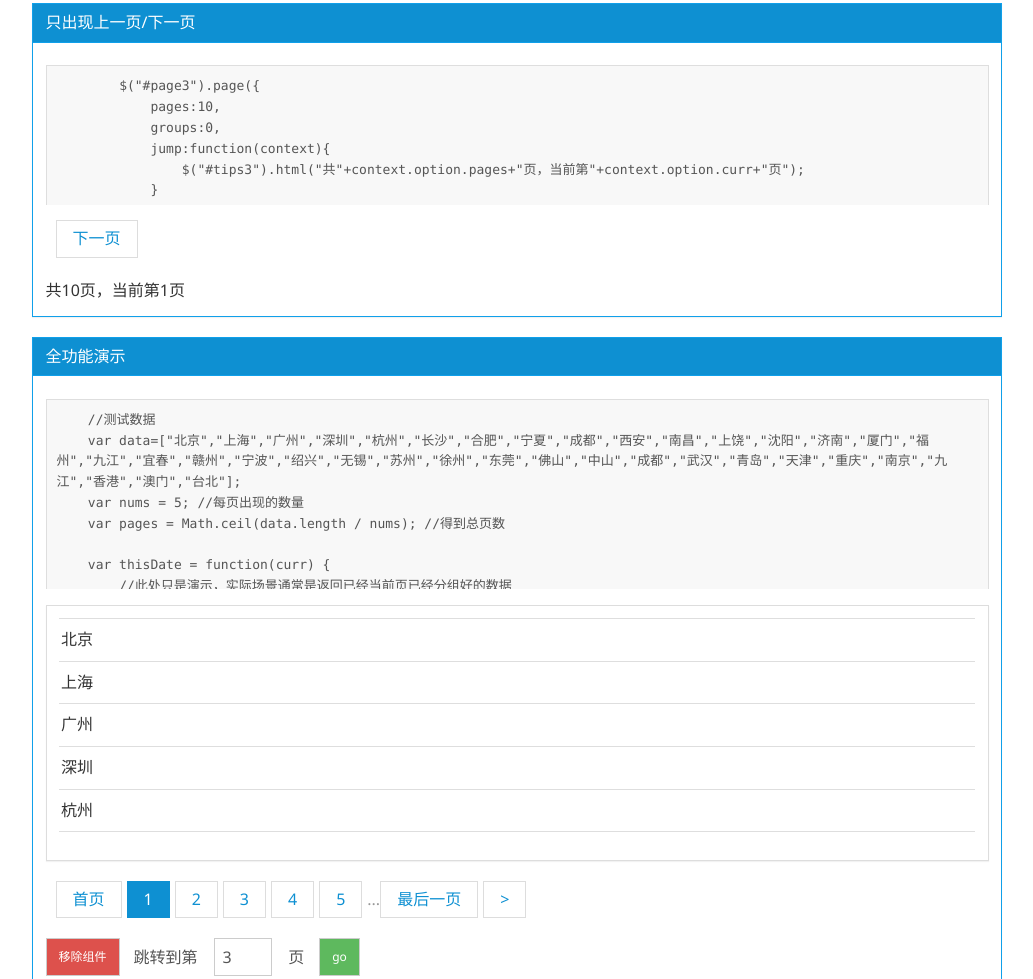
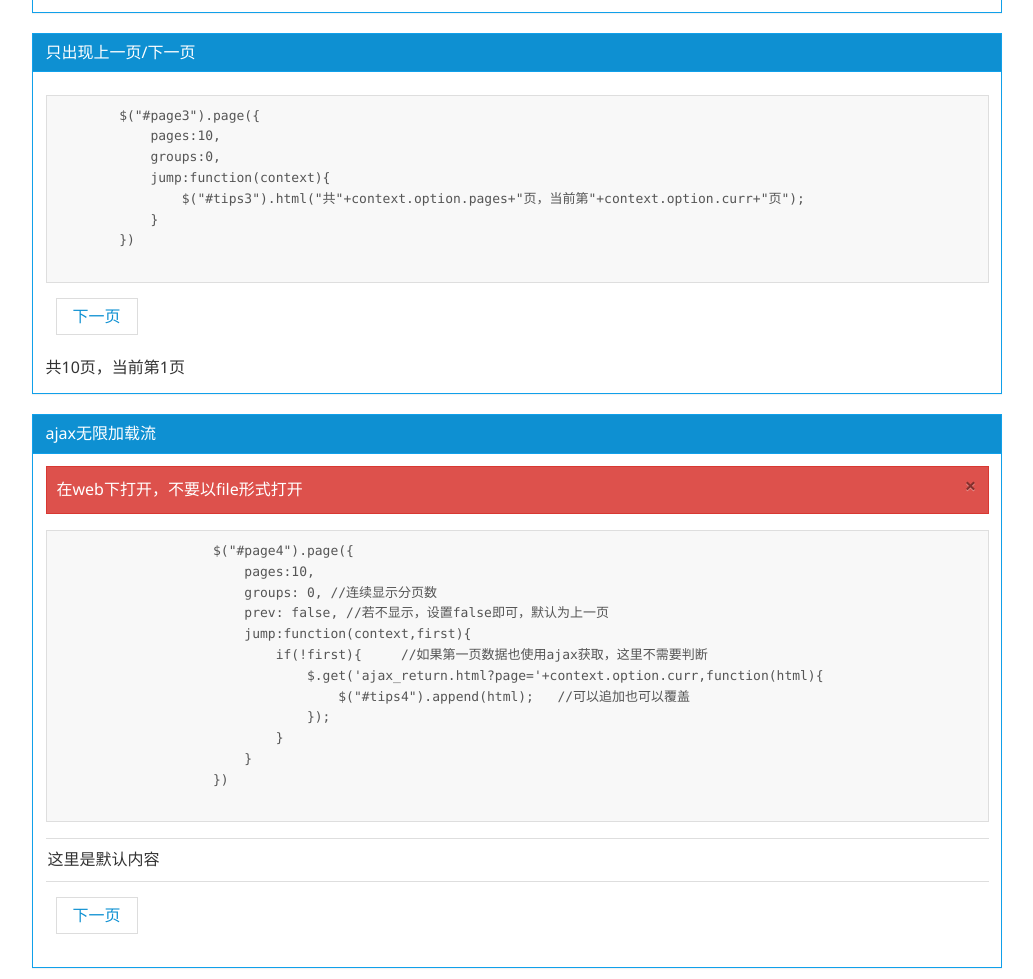
Before and after one commit to lscho/am-page, a plain HTML site: page docs/demo.html in a window 1280 px wide. Shown: the part 861-1840 px from the top of the page, without its empty margins (123-1156 px from the left). Drawn offline with Linux system fonts and the light colour scheme.

Commit message:
add ajax demo

```diff
--- a/dlist/amazeui.page.js
+++ b/dlist/amazeui.page.js
@@ -106,13 +106,16 @@
 
 	page.prototype._jump=function(){
 		if(this.option.jump){
+			this.$element.trigger('jump.page.amui');
 			this.option.jump(this,this.first);
 		}
 		this.first=false;
 	}
 
 	page.prototype.remove=function(callback){
+		this.$element.trigger('remove.page.amui');
 		this.$element.remove();
+		this.$element.trigger('removed.page.amui');
 		if(callback)callback();
 	}
 
@@ -130,8 +133,13 @@
 			});
 		}
 	});
-	if($("[data-am-page]").length>1){
-		console.log($("[data-am-page]"))
-	}
-
+	/*
+	$(function(){
+		if($("[data-am-page]").length>0){
+			var $element=$("[data-am-page]");
+			console.log(typeof $element.data('am-page'))
+			//$element.page(JSON.parse());
+		}
+	})
+	*/
 }(jQuery);
--- a/docs/demo.html
+++ b/docs/demo.html
@@ -18,11 +18,9 @@
     <div class="am-panel am-panel-primary">
         <div class="am-panel-hd">Data API示例</div>
         <div class="am-panel-bd">
-            <div style="overflow-y: auto;max-height: 100px;">
                 <pre>
             &lt;div data-am-page="{pages:10}"&gt;&lt;/div&gt;
                 </pre>
-            </div>
             <div data-am-page="{pages:10}">
 
             </div>
@@ -33,9 +31,7 @@
     <div class="am-panel am-panel-primary">
         <div class="am-panel-hd">普通示例</div>
         <div class="am-panel-bd">
-            <div style="overflow-y: auto;max-height: 100px;">
                 <pre>$("#page1").page({pages:10});</pre>
-            </div>
             <div id="page1">
 
             </div>
@@ -45,7 +41,6 @@
     <div class="am-panel am-panel-primary">
         <div class="am-panel-hd">自定义文本并设置分页显示数量</div>
         <div class="am-panel-bd">
-            <div style="overflow-y: auto;max-height: 180px;">
                 <pre>
         $("#page2").page({
             pages:10,
@@ -56,7 +51,6 @@
             groups: 3, //连续显示分页数
         });
                 </pre>
-            </div>
             <div id="page2">
 
             </div>
@@ -66,7 +60,6 @@
     <div class="am-panel am-panel-primary">
         <div class="am-panel-hd">只出现上一页/下一页</div>
         <div class="am-panel-bd">
-            <div style="overflow-y: auto;max-height: 150px;">
                 <pre>
         $("#page3").page({
             pages:10,
@@ -76,7 +69,6 @@
             }
         })
                 </pre>
-            </div>
             <div id="page3">
 
             </div>
@@ -87,9 +79,38 @@
     </div>
 
     <div class="am-panel am-panel-primary">
+        <div class="am-panel-hd">ajax无限加载流</div>
+        <div class="am-panel-bd">
+            <div class="am-alert am-alert-danger" data-am-alert>
+            <button type="button" class="am-close">&times;</button>
+                <p>在web下打开，不要以file形式打开</p>
+            </div>
+                <pre>
+                    $("#page4").page({
+                        pages:10,
+                        groups: 0, //连续显示分页数
+                        prev: false, //若不显示，设置false即可，默认为上一页
+                        jump:function(context,first){
+                            if(!first){     //如果第一页数据也使用ajax获取，这里不需要判断
+                                $.get('ajax_return.html?page='+context.option.curr,function(html){
+                                    $("#tips4").append(html);   //可以追加也可以覆盖
+                                });
+                            }
+                        }
+                    })
+                </pre>
+            <ul id="tips4" class="am-list am-list-static">
+                <li>这里是默认内容</li>
+            </ul>
+            <div id="page4">
+
+            </div>
+        </div>
+    </div>
+
+    <div class="am-panel am-panel-primary">
         <div class="am-panel-hd">全功能演示</div>
         <div class="am-panel-bd">
-            <div style="overflow-y: auto;max-height: 200px;">
                 <pre>
     //测试数据
     var data=["北京","上海","广州","深圳","杭州","长沙","合肥","宁夏","成都","西安","南昌","上饶","沈阳","济南","厦门","福州","九江","宜春","赣州","宁波","绍兴","无锡","苏州","徐州","东莞","佛山","中山","成都","武汉","青岛","天津","重庆","南京","九江","香港","澳门","台北"];
@@ -158,7 +179,6 @@
         })
     })
             </pre>
-            </div>
 <div class="am-panel am-panel-default am-margin-top">
     <div class="am-panel-bd">
         <ul id="content" class="am-list am-list-static"></ul>
--- a/docs/demo.js
+++ b/docs/demo.js
@@ -18,6 +18,20 @@
                 $("#tips3").html("共"+context.option.pages+"页，当前第"+context.option.curr+"页");
             }
         })
+        /**/
+        $("#page4").page({
+            pages:10,
+            groups: 0, //连续显示分页数
+            prev: false, //若不显示，设置false即可，默认为上一页
+            jump:function(context,first){
+                if(!first){     //如果第一页数据也使用ajax获取，这里不需要判断
+                    $.get('ajax_return.html?page='+context.option.curr,function(html){
+                        $("#tips4").append(html);   //可以追加也可以覆盖
+                    });
+                }
+            }
+        })
+
         /*全功能演示*/
         //测试数据
         var data=["北京","上海","广州","深圳","杭州","长沙","合肥","宁夏","成都","西安","南昌","上饶","沈阳","济南","厦门","福州","九江","宜春","赣州","宁波","绍兴","无锡","苏州","徐州","东莞","佛山","中山","成都","武汉","青岛","天津","重庆","南京","九江","香港","澳门","台北"];
@@ -71,16 +85,28 @@
             }
         });
 
+        $("#page").on('remove.page.amui',function(){
+            console.log('移除前会触发remove.page.amui事件');
+        });
+
         $("#remove").click(function() {
             $page.remove(function() {
                 console.log('移除分页组件成功');
             })
         })
 
+        $("#page").on('removed.page.amui',function(){
+            console.log('移除后会触发removed.page.amui事件');
+        });
+
+        $("#page").on('jump.page.amui',function(){
+            console.log('点击分页按钮时会触发jump.page.amui事件');
+        });
+
         $("#set").click(function() {
             var page = $("#curr").val();
             $page.setCurr(page, function() {
                 console.log('跳转到第' + page + "页");
             });
-        })
+        });
     })
```
Also changed, not shown: docs/ajax_return.html (added, +1 -0 lines).
